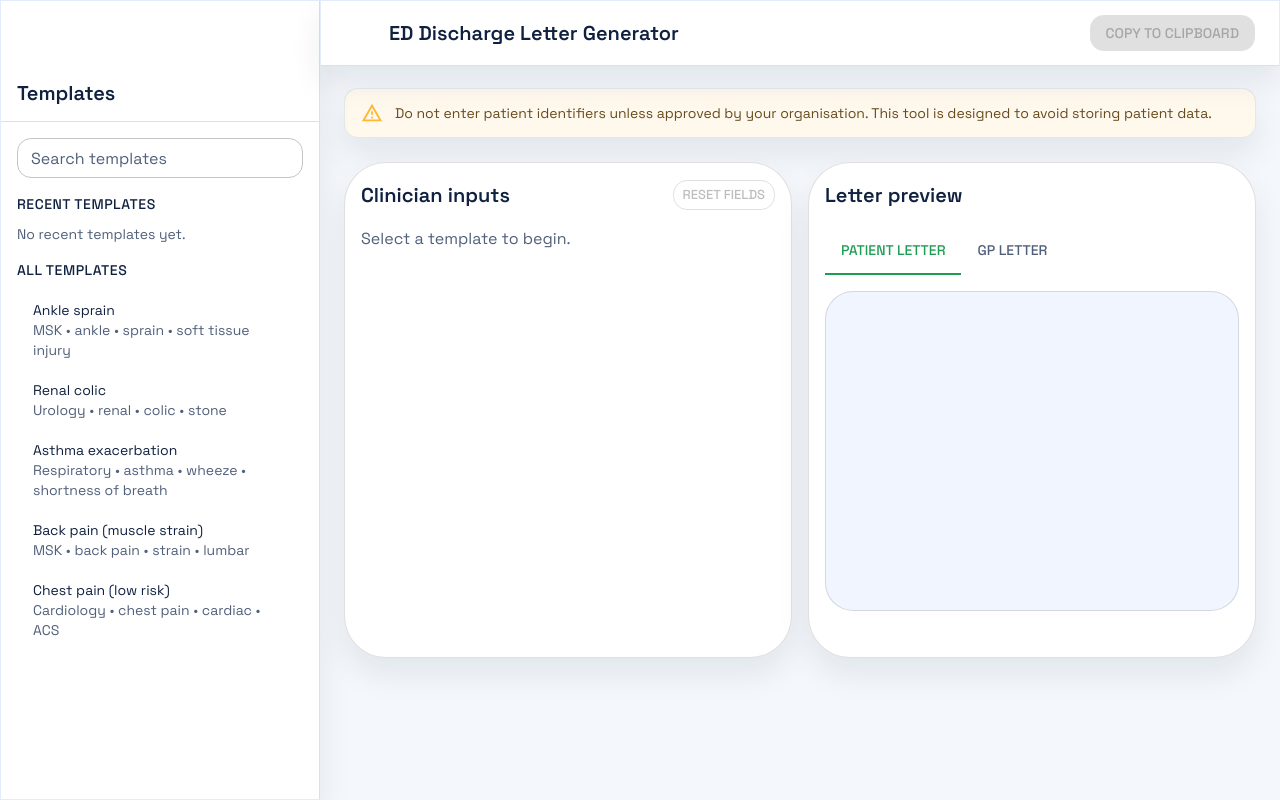
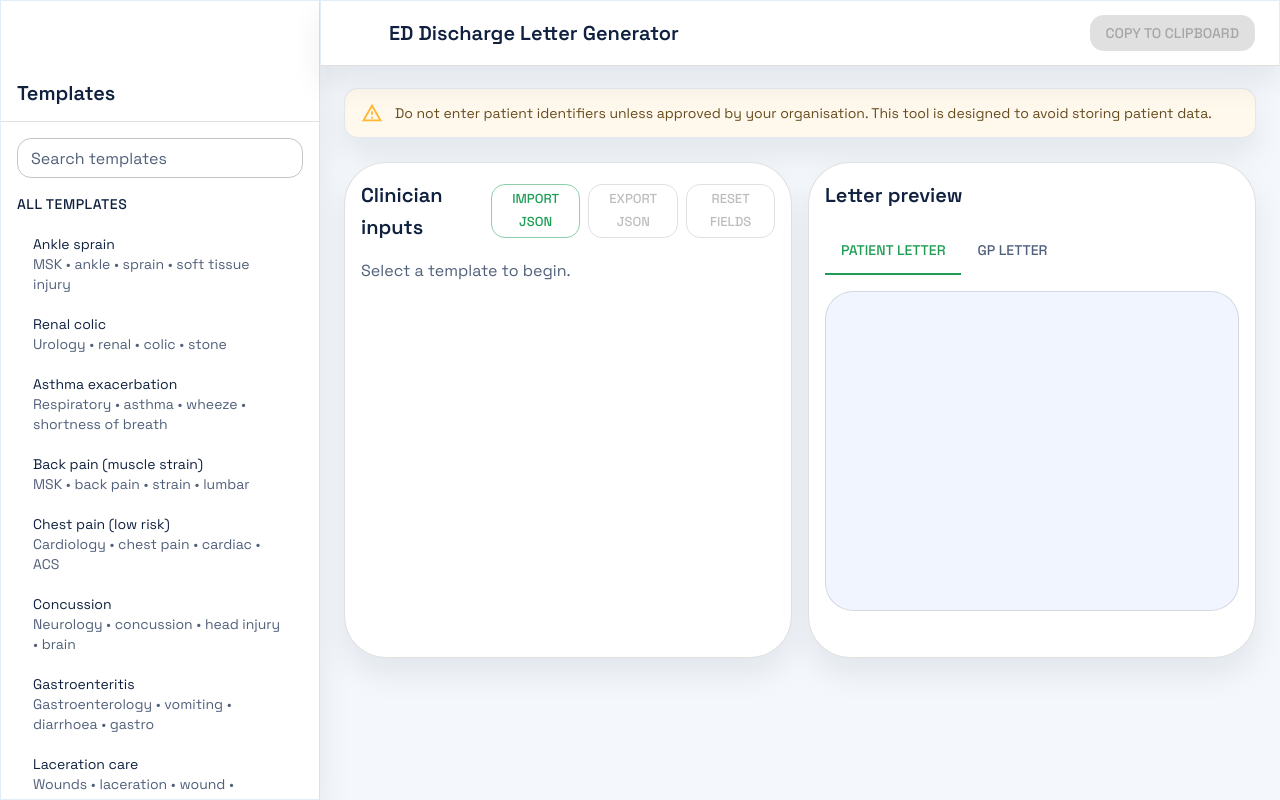
Before and after one commit to dl-price/discharge, a React (Vite) app: page / in a window 1280 px wide. Built offline with nearby package versions, Linux system fonts and the light colour scheme; some icons are missing.

Commit message:
Added import and export feature to save to local device

```diff
--- a/src/App.jsx
+++ b/src/App.jsx
@@ -38,7 +38,6 @@ import LibraryAddIcon from "@mui/icons-material/LibraryAdd";
 import ReactMarkdown from "react-markdown";
 import remarkGfm from "remark-gfm";
 
-const RECENT_STORAGE_KEY = "recentTemplates";
 const LAST_TEMPLATE_KEY = "lastSelectedTemplate";
 const DRAWER_WIDTH = 320;
 const DRAWER_COLLAPSED = 76;
@@ -155,7 +154,6 @@ const App = () => {
   const [selectedTemplate, setSelectedTemplate] = useState(null);
   const [fieldValues, setFieldValues] = useState({});
   const [fieldErrors, setFieldErrors] = useState({});
-  const [recentTemplates, setRecentTemplates] = useState([]);
   const [searchQuery, setSearchQuery] = useState("");
   const [validationAttempted, setValidationAttempted] = useState(false);
   const [presetGroups, setPresetGroups] = useState({});
@@ -166,6 +164,7 @@ const App = () => {
   const [mobileOpen, setMobileOpen] = useState(false);
   const [sidebarCollapsed, setSidebarCollapsed] = useState(false);
   const [previewTab, setPreviewTab] = useState("patient");
+  const fileInputRef = useRef(null);
 
   const drawerWidth = isDesktop ? (sidebarCollapsed ? DRAWER_COLLAPSED : DRAWER_WIDTH) : DRAWER_WIDTH;
   const baseUrl = import.meta.env.BASE_URL || "/";
@@ -181,15 +180,23 @@ const App = () => {
     });
   }, [templatesIndex, searchQuery]);
 
-  const recentTemplateObjects = useMemo(() => {
-    return recentTemplates
-      .map((id) => templatesIndex.find((template) => template.id === id))
-      .filter(Boolean);
-  }, [recentTemplates, templatesIndex]);
-
   const renderBody = (template, values, bodyKey) => {
     const body = template?.[bodyKey] || template?.body || template?.patientBody || "";
     return renderTemplateBody({ ...template, body }, values);
+  };
+
+  const applyImportedValues = (template, importValues) => {
+    const nextValues = initializeFieldValues(template);
+    if (!importValues || typeof importValues !== "object") {
+      return nextValues;
+    }
+    const allowed = new Set(template.fields.map((field) => field.name));
+    Object.entries(importValues).forEach(([key, value]) => {
+      if (allowed.has(key)) {
+        nextValues[key] = value;
+      }
+    });
+    return nextValues;
   };
 
   const previewText = useMemo(() => {
@@ -225,17 +232,6 @@ const App = () => {
         const indexData = await fetchJson(`${baseUrl}templates/index.json`);
         const list = Array.isArray(indexData) ? indexData : [];
         setTemplatesIndex(list);
-        const storedRecent = localStorage.getItem(RECENT_STORAGE_KEY);
-        if (storedRecent) {
-          try {
-            const parsed = JSON.parse(storedRecent);
-            if (Array.isArray(parsed)) {
-              setRecentTemplates(parsed);
-            }
-          } catch (error) {
-            setRecentTemplates([]);
-          }
-        }
         const last = localStorage.getItem(LAST_TEMPLATE_KEY);
         if (last && list.some((template) => template.id === last)) {
           loadTemplate(last, groups);
@@ -289,17 +285,16 @@ const App = () => {
     return () => document.removeEventListener("keydown", handleKeydown);
   }, [filteredTemplates, presetDialogField, isDesktop, selectedTemplate]);
 
-  const loadTemplate = async (templateId, groups = presetGroups) => {
+  const loadTemplate = async (templateId, groups = presetGroups, importValues) => {
     try {
       const template = await fetchJson(`${baseUrl}templates/${templateId}.json`);
       const hydrated = applyPresetGroups(template, groups);
       setSelectedTemplate(hydrated);
-      setFieldValues(initializeFieldValues(hydrated));
+      setFieldValues(applyImportedValues(hydrated, importValues));
       setFieldErrors({});
       setValidationAttempted(false);
       setCopyStatus("");
       setPreviewTab("patient");
-      updateRecentTemplates(templateId);
       localStorage.setItem(LAST_TEMPLATE_KEY, templateId);
       if (!isDesktop) {
         setMobileOpen(false);
@@ -309,13 +304,6 @@ const App = () => {
     }
   };
 
-  const updateRecentTemplates = (templateId) => {
-    setRecentTemplates((prev) => {
-      const next = [templateId, ...prev.filter((id) => id !== templateId)].slice(0, 5);
-      localStorage.setItem(RECENT_STORAGE_KEY, JSON.stringify(next));
-      return next;
-    });
-  };
 
   const handleFieldChange = (field, value) => {
     setFieldValues((prev) => ({ ...prev, [field.name]: value }));
@@ -361,6 +349,60 @@ const App = () => {
       } else {
         setCopyStatus("Copy failed — select the letter and copy manually.");
       }
+    }
+  };
+
+  const handleExport = () => {
+    if (!selectedTemplate) {
+      return;
+    }
+    const payload = {
+      templateId: selectedTemplate.id,
+      fieldValues,
+      exportedAt: new Date().toISOString(),
+      version: 1,
+    };
+    const blob = new Blob([JSON.stringify(payload, null, 2)], {
+      type: "application/json",
+    });
+    const url = URL.createObjectURL(blob);
+    const link = document.createElement("a");
+    link.href = url;
+    link.download = `${selectedTemplate.id}-draft.json`;
+    document.body.appendChild(link);
+    link.click();
+    link.remove();
+    URL.revokeObjectURL(url);
+  };
+
+  const handleImportClick = () => {
+    fileInputRef.current?.click();
+  };
+
+  const handleImportFile = async (event) => {
+    const file = event.target.files?.[0];
+    if (!file) {
+      return;
+    }
+    try {
+      const text = await file.text();
+      const payload = JSON.parse(text);
+      const templateId = payload?.templateId;
+      if (!templateId) {
+        setCopyStatus("Import failed — missing templateId.");
+        return;
+      }
+      const exists = templatesIndex.some((template) => template.id === templateId);
+      if (!exists) {
+        setCopyStatus("Import failed — template not found.");
+        return;
+      }
+      await loadTemplate(templateId, presetGroups, payload.fieldValues || {});
+      setCopyStatus("Draft imported.");
+    } catch (error) {
+      setCopyStatus("Import failed — invalid JSON file.");
+    } finally {
+      event.target.value = "";
     }
   };
 
@@ -415,33 +457,7 @@ const App = () => {
             onChange={(event) => setSearchQuery(event.target.value)}
             size="small"
           />
-          <Box>
-            <Typography
-              variant="subtitle2"
-              sx={{ mb: 1, textTransform: "uppercase", letterSpacing: 0.5 }}
-            >
-              Recent templates
-            </Typography>
-            {recentTemplateObjects.length === 0 ? (
-              <Typography variant="body2" color="text.secondary">
-                No recent templates yet.
-              </Typography>
-            ) : (
-              <List dense disablePadding>
-                {recentTemplateObjects.map((template) => (
-                  <ListItem key={template.id} disablePadding>
-                    <ListItemButton
-                      selected={selectedTemplate?.id === template.id}
-                      onClick={() => loadTemplate(template.id)}
-                    >
-                      <ListItemText primary={template.title} secondary={template.category} />
-                    </ListItemButton>
-                  </ListItem>
-                ))}
-              </List>
-            )}
-          </Box>
-          <Box sx={{ flex: 1, minHeight: 0 }}>
+          <Box sx={{ flex: 1, minHeight: 0, display: "flex", flexDirection: "column" }}>
             <Typography
               variant="subtitle2"
               sx={{ mb: 1, textTransform: "uppercase", letterSpacing: 0.5 }}
@@ -453,7 +469,11 @@ const App = () => {
                 No templates found.
               </Typography>
             ) : (
-              <List dense disablePadding sx={{ maxHeight: 360, overflow: "auto" }}>
+              <List
+                dense
+                disablePadding
+                sx={{ flex: 1, overflow: "auto", pr: 0.5 }}
+              >
                 {filteredTemplates.map((template) => (
                   <ListItem key={template.id} disablePadding>
                     <ListItemButton
@@ -539,10 +559,30 @@ const App = () => {
           <Paper sx={{ p: 2, borderRadius: 3, border: `1px solid ${theme.palette.divider}` }}>
             <Stack direction="row" alignItems="center" justifyContent="space-between" sx={{ mb: 2 }}>
               <Typography variant="h6">Clinician inputs</Typography>
-              <Button variant="outlined" size="small" onClick={handleReset} disabled={!selectedTemplate}>
-                Reset fields
-              </Button>
+              <Stack direction="row" spacing={1}>
+                <Button variant="outlined" size="small" onClick={handleImportClick}>
+                  Import JSON
+                </Button>
+                <Button
+                  variant="outlined"
+                  size="small"
+                  onClick={handleExport}
+                  disabled={!selectedTemplate}
+                >
+                  Export JSON
+                </Button>
+                <Button variant="outlined" size="small" onClick={handleReset} disabled={!selectedTemplate}>
+                  Reset fields
+                </Button>
+              </Stack>
             </Stack>
+            <input
+              ref={fileInputRef}
+              type="file"
+              accept="application/json"
+              onChange={handleImportFile}
+              style={{ display: "none" }}
+            />
             {!selectedTemplate ? (
               <Typography color="text.secondary">Select a template to begin.</Typography>
             ) : (
```
Also changed, not shown: 1 other file (tests, documents, lock files or other folders).
